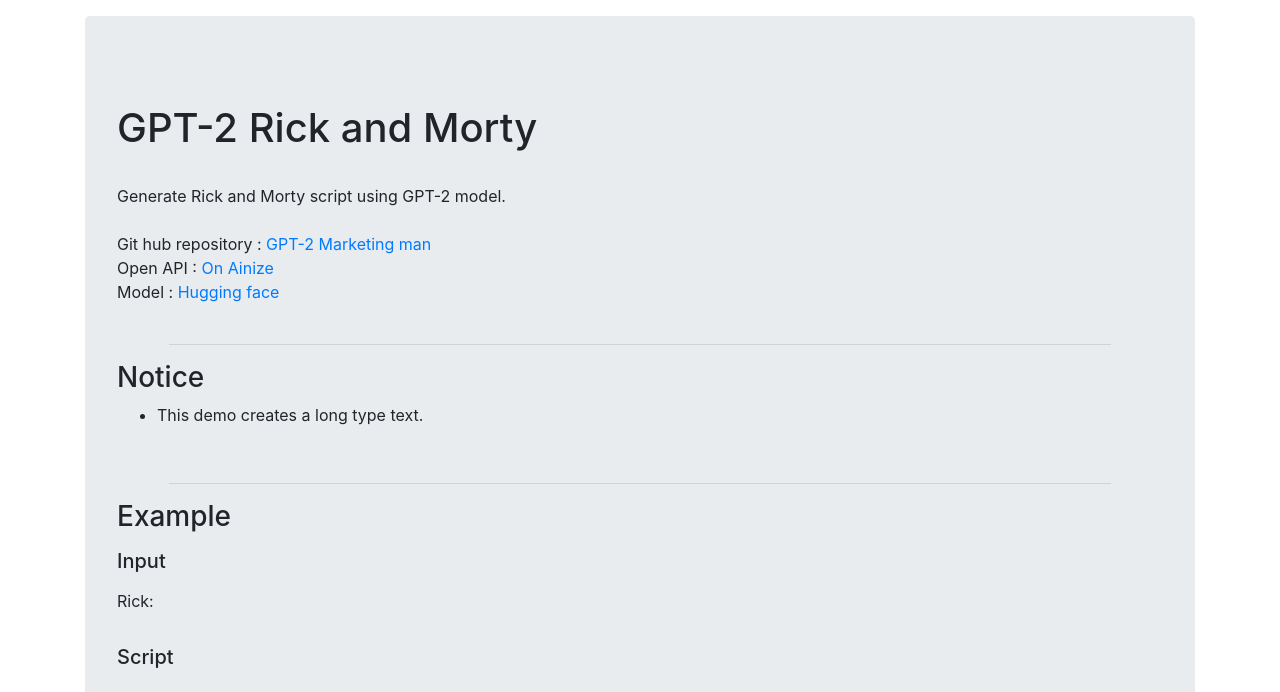
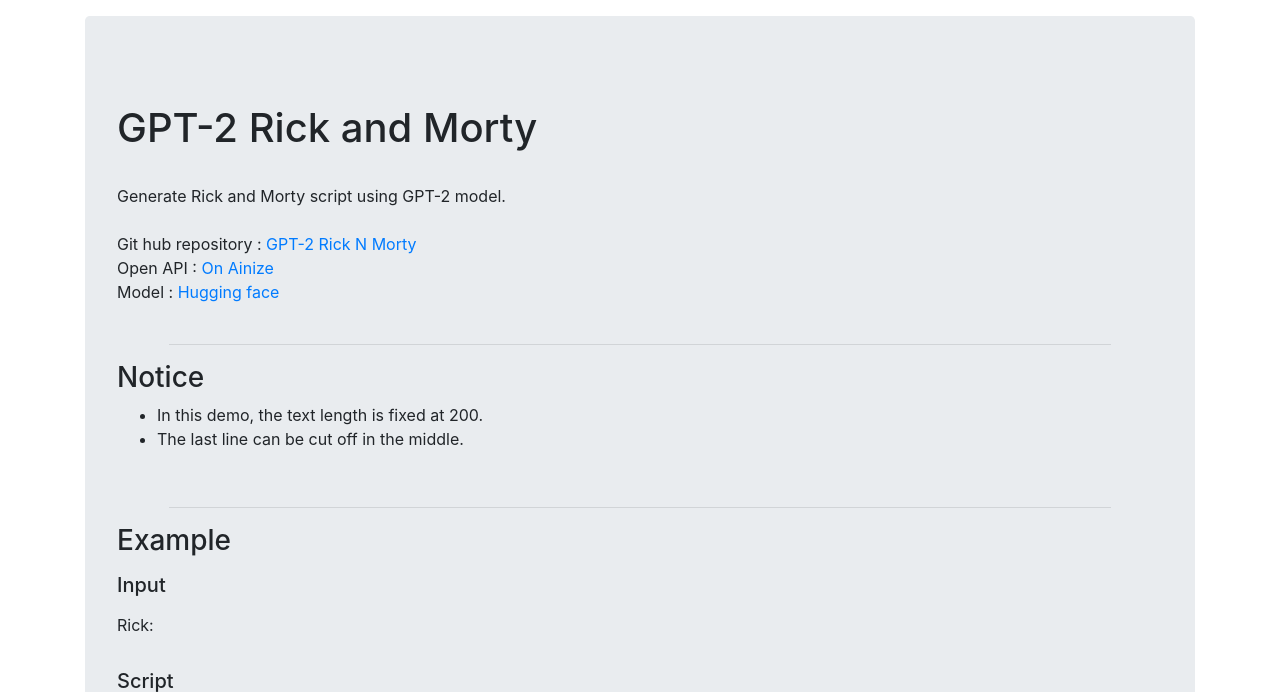
Before and after one commit to fpem123/GPT2-Rick-N-Morty, a Flask app: page / in a window 1280 px wide. Shown: the top 692 px of the page. Run offline with Flask 2, Linux system fonts and the light colour scheme; some libraries are stand-ins or nearby versions.

Commit message:
Update main.html

```diff
--- a/templates/main.html
+++ b/templates/main.html
@@ -138,7 +138,7 @@
                 <!-- Project title -->
                 <h1>GPT-2 Rick and Morty</h1><br>
                 <a>Generate Rick and Morty script using GPT-2 model.</a><br><br>
-                <a>Git hub repository : </a> <a href="https://github.com/fpem123/GPT2-Rick-N-Morty" target="_blank">GPT-2 Marketing man</a><br>
+                <a>Git hub repository : </a> <a href="https://github.com/fpem123/GPT2-Rick-N-Morty" target="_blank">GPT-2 Rick N Morty</a><br>
                 <a>Open API : </a> <a href="https://ainize.ai/fpem123/GPT2-Rick-N-Morty?branch=master" target="_blank">On Ainize</a><br>
                 <a>Model : </a><a href="https://huggingface.co/e-tony/gpt2-rnm" target="_blank">Hugging face</a><br><br>
             </div>
@@ -148,7 +148,8 @@
             <div class="Notice">
                 <h3>Notice</h3>
                 <ul>
-                    <li>This demo creates a long type text.</li>
+                    <li>In this demo, the text length is fixed at 200.</li>
+                    <li>The last line can be cut off in the middle.</li>
                 </ul>
             </div>
 
@@ -187,6 +188,7 @@
             <div class="result">
                 <h3><label>Result</label>&nbsp;&nbsp;&nbsp;<label id="timer"></label></h3>
                 <h5><label>Script</label></h5>
+                <!-- Generate result table -->
                 <table id="generated"></table>
             </div>
 
```
